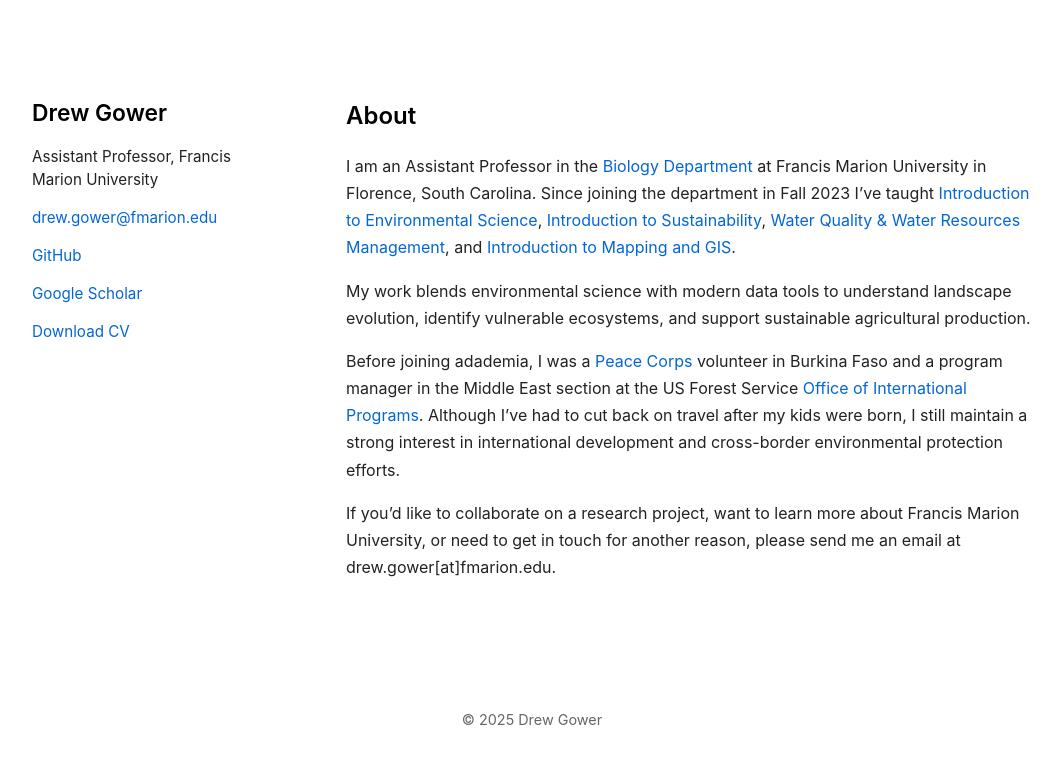
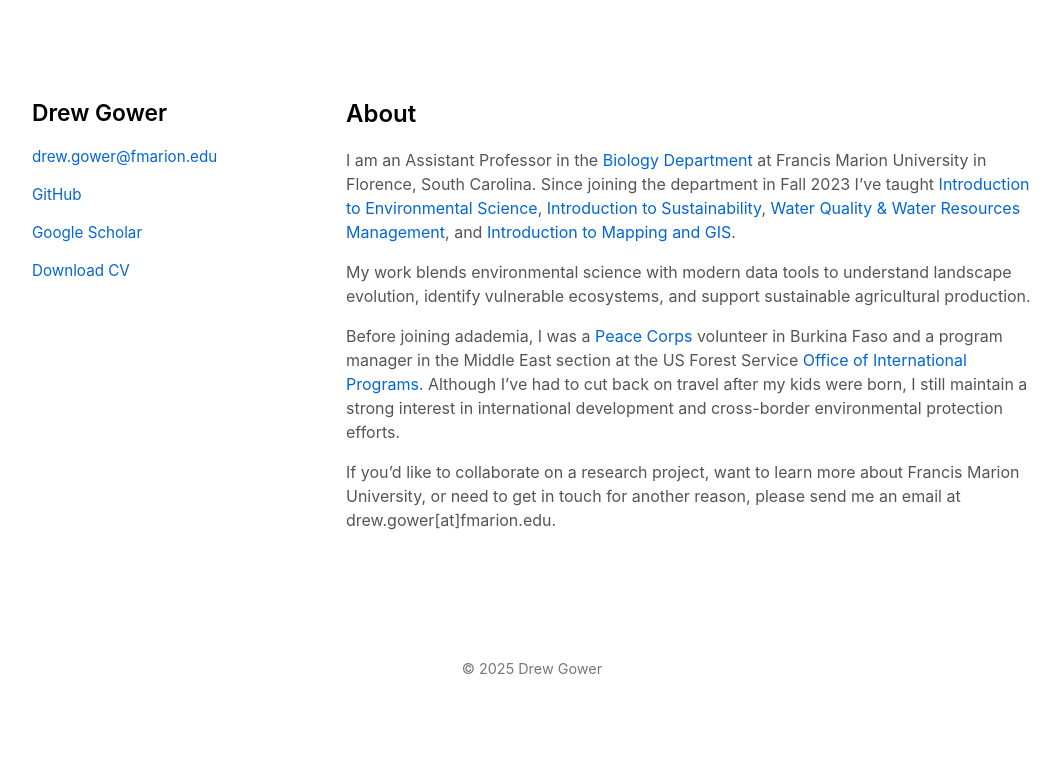
Before and after one commit to dbg6y/dbg6y.github.io, a Jekyll site: the page built from index.md, in a window 1280 px wide. Shown: the top 764 px of the page, without its empty margins (108-1169 px from the left). Built offline with Jekyll 4.4.1, drawn with Linux system fonts in a browser that asks for light colours.

Commit message:
changed colors

```diff
--- a/_layouts/default.html
+++ b/_layouts/default.html
@@ -11,7 +11,6 @@
   <div class="two-column-container">
     <aside class="left-column">
       <h2>Drew Gower</h2>
-      <p>Assistant Professor, Francis Marion University</p>
       <p><a href="mailto:drew.gower@fmarion.edu">drew.gower@fmarion.edu</a></p>
       <p><a href="https://github.com/dbg6y" target="_blank">GitHub</a></p>
       <p><a href="https://scholar.google.com" target="_blank">Google Scholar</a></p>
--- a/assets/css/style.css
+++ b/assets/css/style.css
@@ -1,7 +1,7 @@
 body {
   font-family: -apple-system, BlinkMacSystemFont, "Segoe UI", Roboto, "Helvetica Neue", Arial, sans-serif;
-  line-height: 1.7;
-  color: #222;
+  line-height: 1.5;
+  color: #555;
   background-color: #fff;
   font-size: 1rem;
   margin: 0;
@@ -48,7 +48,7 @@
 }
 footer {
   font-size: 0.9rem;
-  color: #666;
+  color: #777;
   text-align: center;
   margin-top: 4rem;
   padding: 2rem 0;
```
